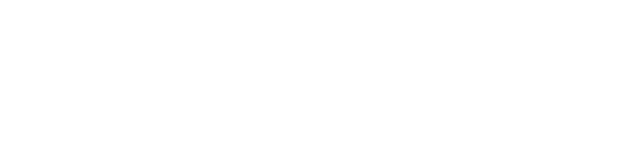
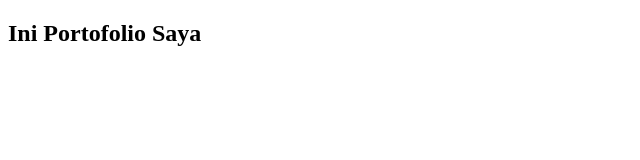
Before and after one commit to dwikikf/dwikikf.github.io, a plain HTML site: page index.html in a window 1280 px wide. Shown: the whole page, without its empty margins (0-640 px from the left). Drawn offline with Linux system fonts and the light colour scheme.

Commit message:
menambahkan h1

```diff
--- a/index.html
+++ b/index.html
@@ -7,6 +7,6 @@
     <title>Dwiki Kautsar Fahmi | </title>
 </head>
 <body>
-
+    <h2>Ini Portofolio Saya</h2>
 </body>
 </html>
```
